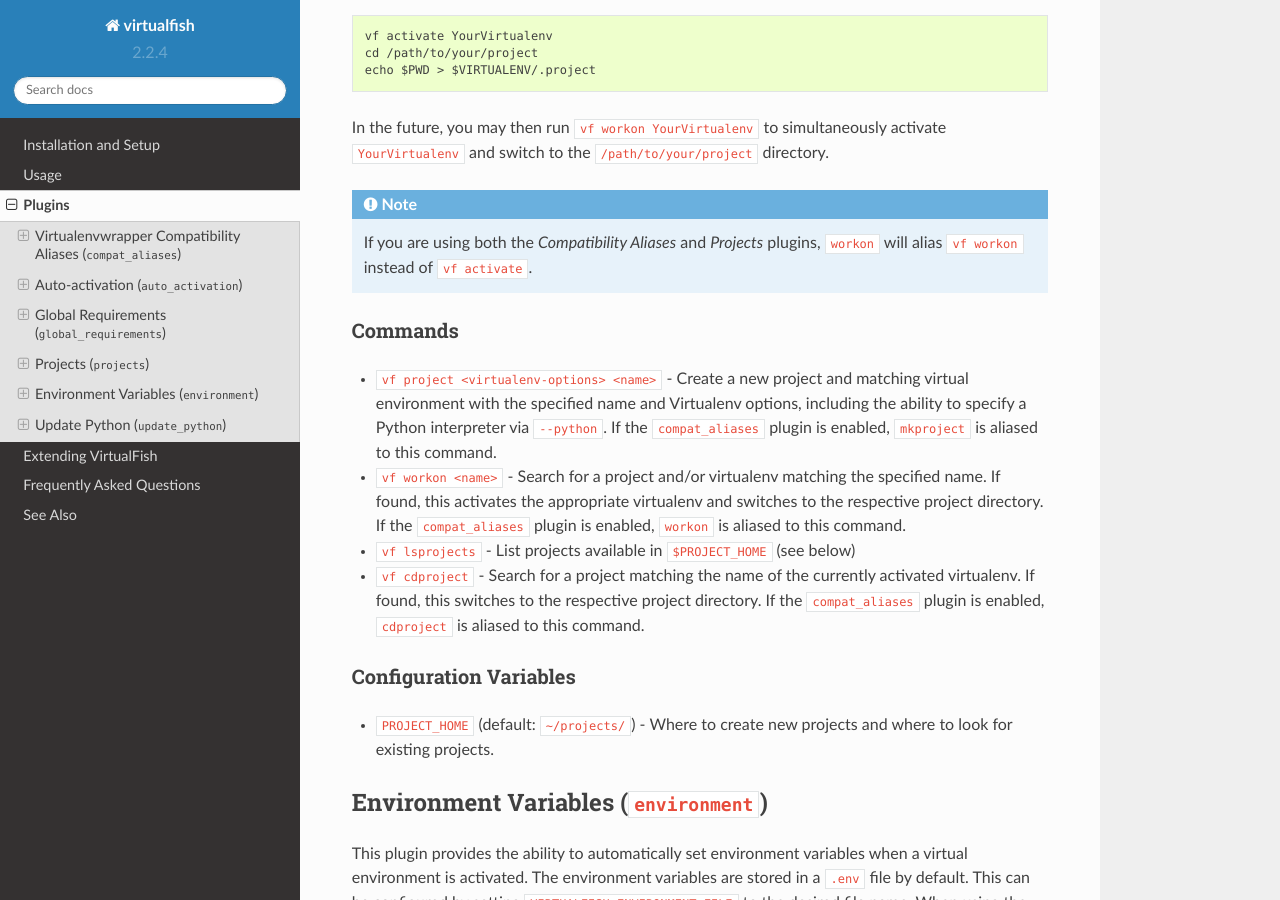
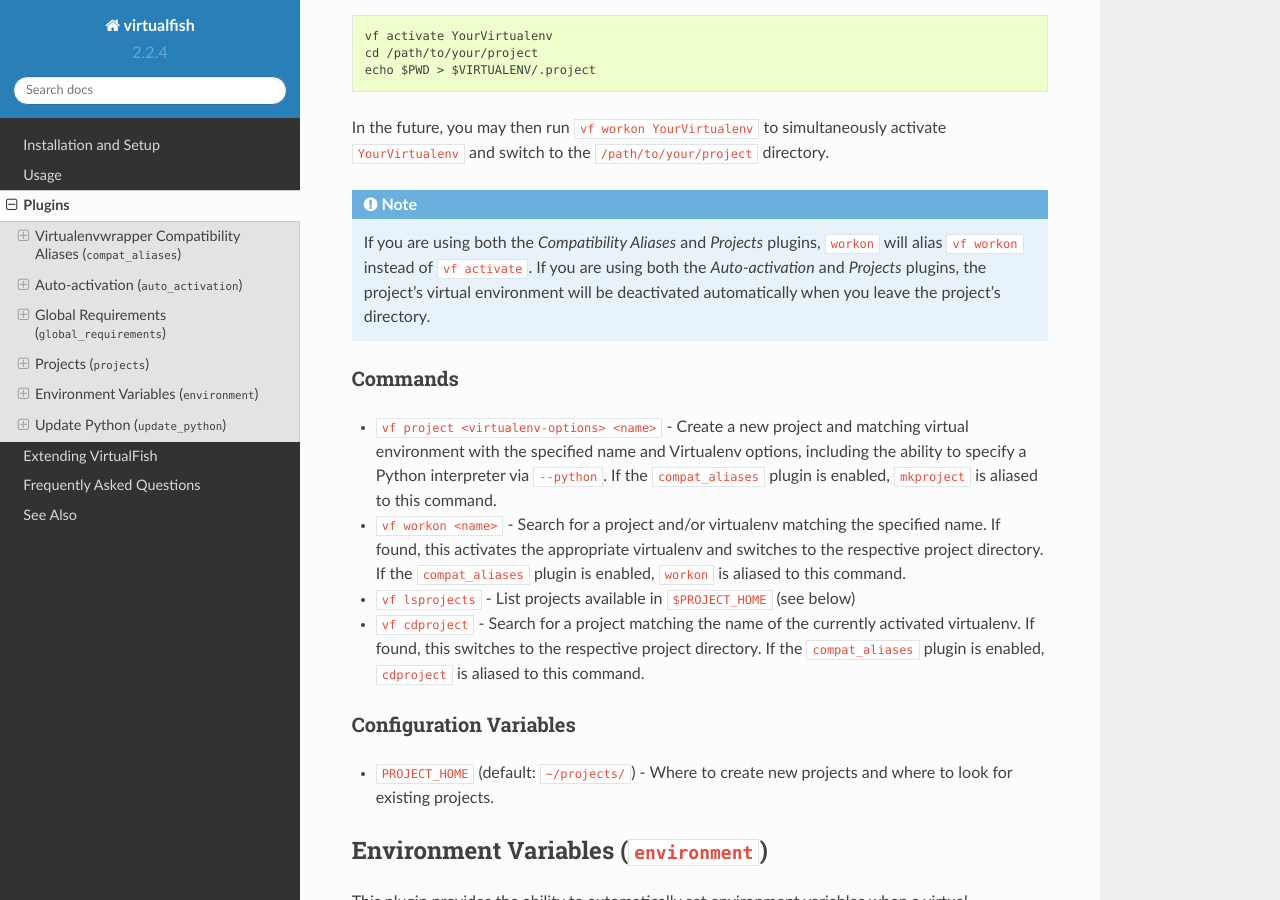
Before and after one commit to justinmayer/virtualfish, a Sphinx documentation site: the page built from docs/plugins.rst, in a window 1280 px wide and 900 px high, scrolled down 2630 px. Built offline with Sphinx 7.4.7 and the Read the Docs theme 2.0.0, drawn with Linux system fonts in a browser that asks for light colours.

Commit message:
Make Auto-Activation and Projects plugins play nice together (#175)
Activating both auto-activation and projects means that the
virtual environment of the project will be deactivated automatically
when leaving the project directory. This is accomplished by expanding
the Auto-Activation plugin to better detect projects in three steps:

1. Check if currently active virtualenv is connected to a project and
save its path

2. For cases where no activation file exists in the project directory,
additionally check if activation root is in project path to set
new_virtualenv_name

3. Finally, additionally check if any virtualenv is active while project
path doesn't match activation root. If so, auto-deactivate virtualenv

```diff
--- a/docs/plugins.rst
+++ b/docs/plugins.rst
@@ -136,6 +136,9 @@
 
     If you are using both the *Compatibility Aliases* and *Projects* plugins,
     ``workon`` will alias ``vf workon`` instead of ``vf activate``.
+    If you are using both the *Auto-activation* and *Projects* plugins, the
+    project's virtual environment will be deactivated automatically when you
+    leave the project's directory.
 
 
 Commands
```
Also changed, not shown: 1 other file.
